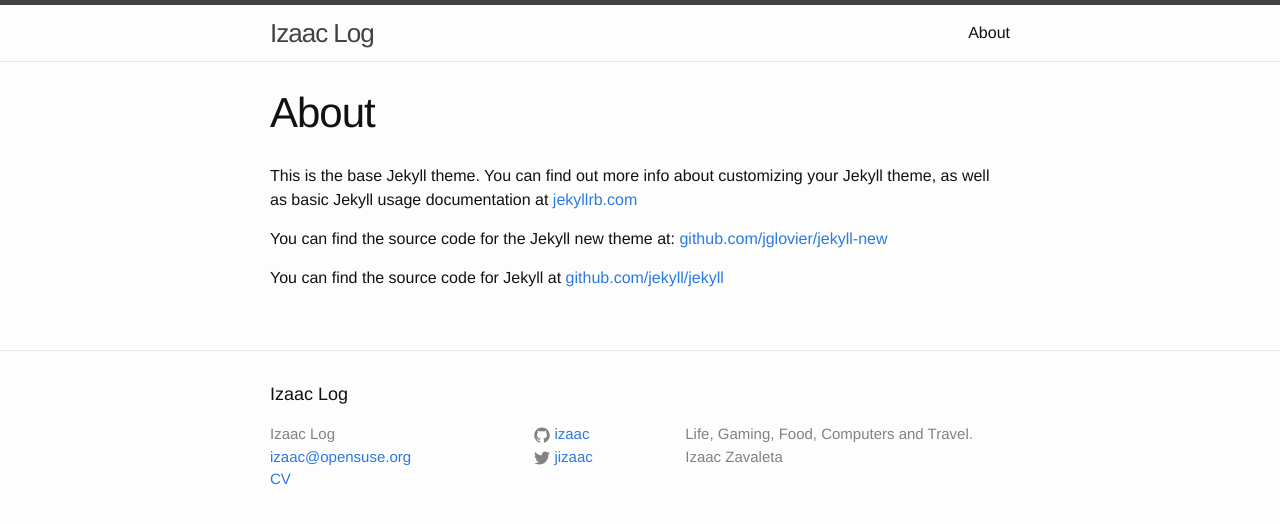
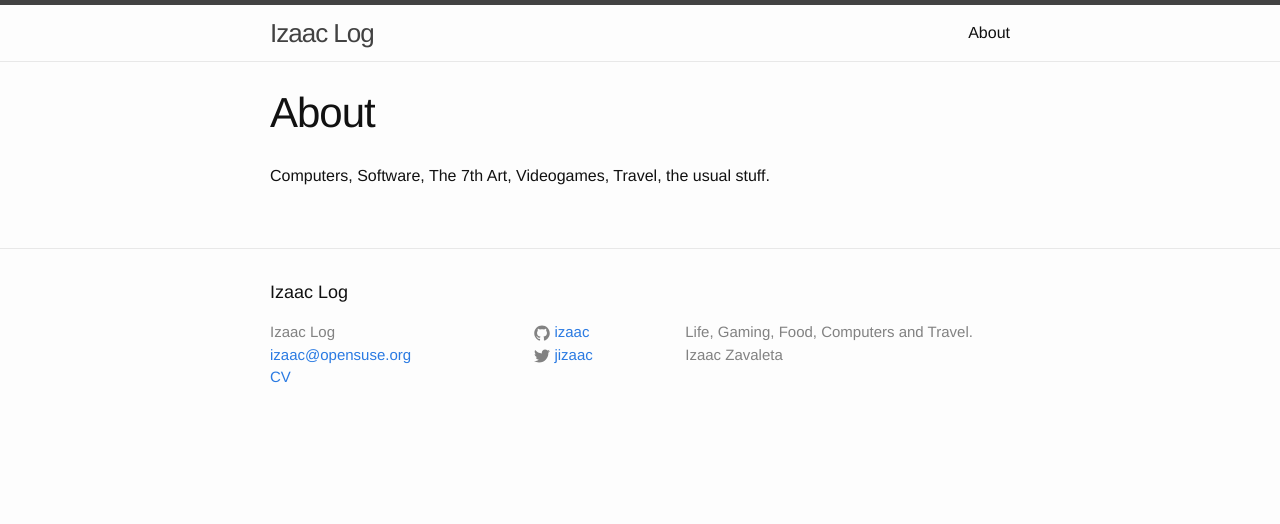
Before and after one commit to izaac/blog, a Jekyll site: the page built from about.md, in a window 1280 px wide. Shown: the top 524 px of the page. Built offline with Jekyll 4.4.1, drawn with Linux system fonts in a browser that asks for light colours; comment, search, counter and statistics services are not loaded.

Commit message:
Editing the about page

```diff
--- a/about.md
+++ b/about.md
@@ -4,8 +4,4 @@
 permalink: /about/
 ---
 
-This is the base Jekyll theme. You can find out more info about customizing your Jekyll theme, as well as basic Jekyll usage documentation at [jekyllrb.com](http://jekyllrb.com/)
-
-You can find the source code for the Jekyll new theme at: [github.com/jglovier/jekyll-new](https://github.com/jglovier/jekyll-new)
-
-You can find the source code for Jekyll at [github.com/jekyll/jekyll](https://github.com/jekyll/jekyll)
+Computers, Software, The 7th Art, Videogames, Travel, the usual stuff.
```
